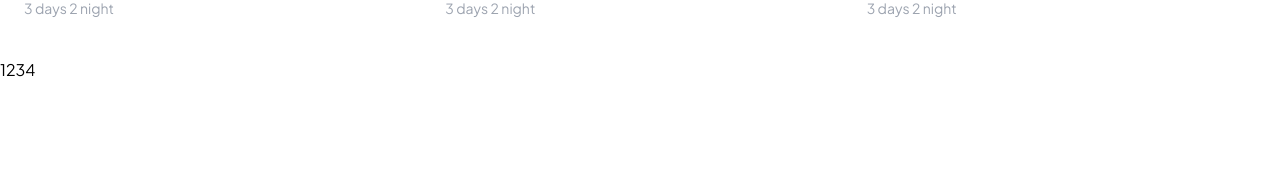
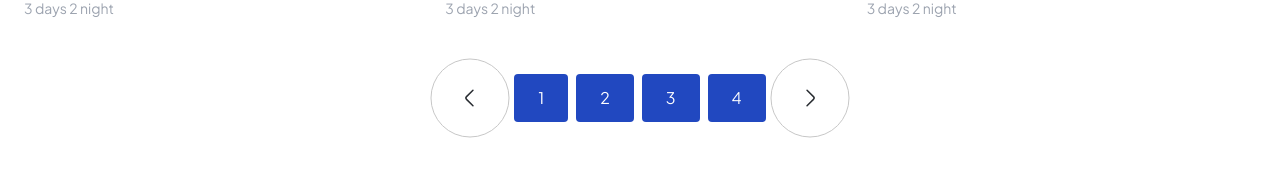
Before and after one commit to ldriko/tripy-client, a Nuxt app: page /homepage in a window 1280 px wide. Shown: the part 1078-1253 px from the top of the page. Before the commit the page ends 1160 px from the top, so only its background shows below. Built offline with nearby package versions, Linux system fonts and the light colour scheme.

Commit message:
menambahkan sesuatu

```diff
--- a/pages/homepage.vue
+++ b/pages/homepage.vue
@@ -82,10 +82,12 @@
     </div>
   </div>
 
-  <div class="mt-10 mx-auto flex">
-    <button>1</button>
-    <button>2</button>
-    <button>3</button>
-    <button>4</button>
+  <div class="my-10 mx-auto justify-center items-center flex ">
+    <button><img src="../public/icons/button-left.svg" class="w-20 h-20" alt=""></button>
+    <button class="px-6 py-3 h-max bg-primary text-white rounded mx-1">1</button>
+    <button class="px-6 py-3 h-max bg-primary text-white rounded mx-1">2</button>
+    <button class="px-6 py-3 h-max bg-primary text-white rounded mx-1">3</button>
+    <button class="px-6 py-3 h-max bg-primary text-white rounded mx-1">4</button>
+    <button><img src="../public/icons/button-right.svg" class="w-20 h-20" alt=""></button>
   </div>
 </template>
```
